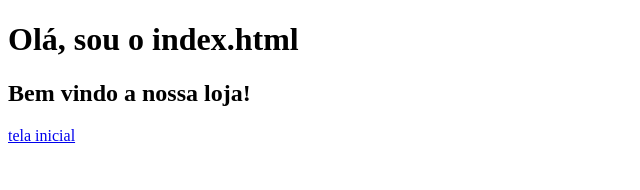
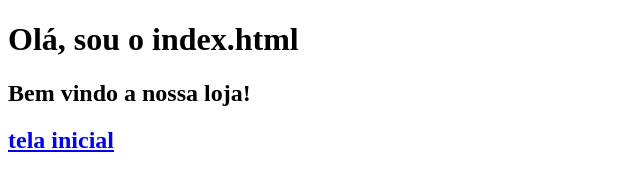
Before and after one commit to CauanJLCorrea/Pitico-Pet, a plain HTML site: page index.html in a window 1280 px wide. Shown: the whole page, without its empty margins (0-640 px from the left). Drawn offline with Linux system fonts and the light colour scheme.

Commit message:
Update index.html

```diff
--- a/index.html
+++ b/index.html
@@ -10,6 +10,6 @@
     <h1>Olá, sou o index.html</h1>
 
     <h2> Bem vindo a nossa loja! </h2>
-    <a href="Sobre.html"> tela inicial</a>
+   <h2> <a href="Sobre.html"> tela inicial</a> </h2>
 </body>
 </html>
```
